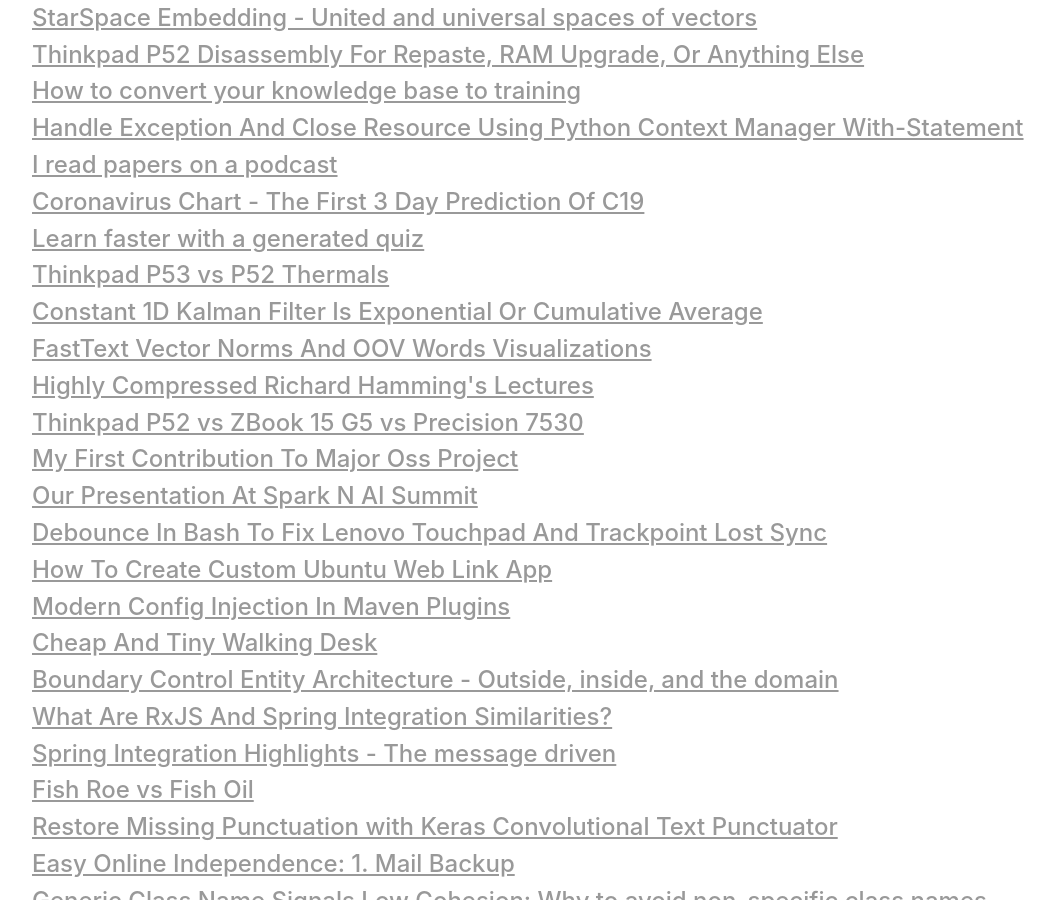
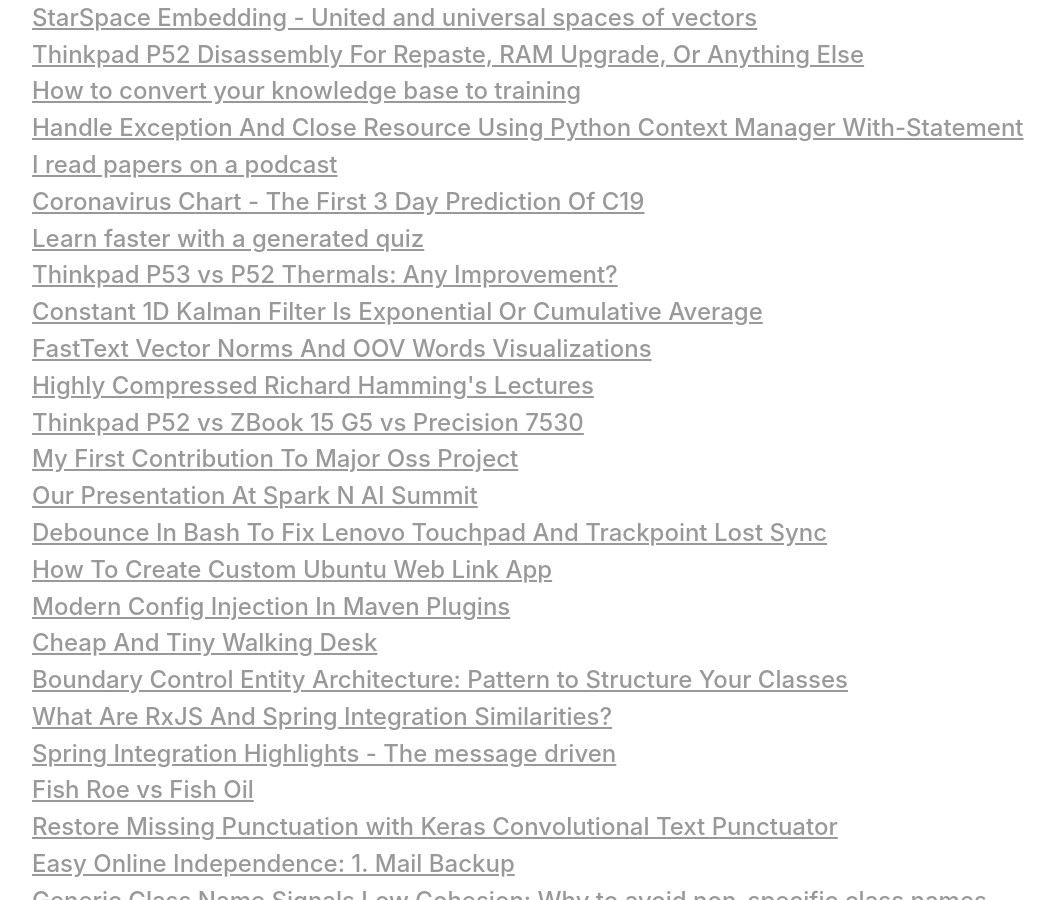
Before and after one commit to vackosar/vackosar.github.io, a Jekyll site: the page built from index.md, in a window 1280 px wide and 900 px high, scrolled down 359 px. Shown: the whole window, without its empty margins (111-1166 px from the left). Built offline with Jekyll 4.4.1, drawn with Linux system fonts in a browser that asks for light colours; nearby versions of some CDN libraries; library files that are not in the unit come from our copies.

Commit message:
improve bce and thermals

```diff
--- a/_posts/2017-12-03-Boundary-Control-Entity-Architecture.md
+++ b/_posts/2017-12-03-Boundary-Control-Entity-Architecture.md
@@ -1,16 +1,17 @@
 ---
 layout: post
-title: "Boundary Control Entity Architecture - Outside, inside, and the domain"
+title: "Boundary Control Entity Architecture: Pattern to Structure Your Classes"
 image: https://raw.githubusercontent.com/vackosar/vackosar.github.io/master/images/bce.svg
 categories: software
-description: Boundary-Control-Entity is a directory structure for source code files sometimes with additional dependency restrictions.
+description: BCE is a file structure for source code files sometimes with additional dependency restrictions. Example included!
 date: 2017-12-03
 permalink: /:categories/:title
 redirect_from:
   - /2017/12/03/Boundary-Control-Entity-Architecture.html
+  - /software/Boundary-Control-Entity-Architecture
 ---
 
-Boundary-Control-Entity (BCE) architecture or Entity-Control-Boundary (ECB) is a package structure for sorting classes. It is an alternative to layered architecture. It is very simple and natural way to structure classes, which goes well with modularized architecture. One creates one BCE package structure per a micro-service, feature or module having ideally between 9 to 30 classes.
+Boundary-Control-Entity (BCE), or Entity-Control-Boundary (ECB), or Entity-Boundary-Control (EBC) architecture is a directory (package) structure pattern for sorting classes. It is an alternative to layered architecture. It is very simple and natural way to structure classes, which goes well with modularized architecture. One creates one BCE package structure per a micro-service, feature or module having ideally between 9 to 30 classes.
 
 <p><img src="https://raw.githubusercontent.com/vackosar/vackosar.github.io/master/images/bce.svg" alt="Boundary Control Entity architecture"/></p>
 
--- a/_posts/2019-11-02-Thinkpad-P53-vs-P52-Thermals.md
+++ b/_posts/2019-11-02-Thinkpad-P53-vs-P52-Thermals.md
@@ -1,16 +1,16 @@
 ---
 layout: post
-title: "Thinkpad P53 vs P52 Thermals"
+title: "Thinkpad P53 vs P52 Thermals: Any Improvement?"
 date: 2019-11-02
 categories: review
-description: Thinkpad P53 is not cooler brother of P52.
+description: Is Thinkpad P53 the cooler brother of P52?
 permalink: /:categories/:title
 image: https://raw.githubusercontent.com/vackosar/vackosar.github.io/master/images/2019-11-02-p52-vs-p53-thermals-p53.png
 redirect_from:
   - /2019/11/02/Thinkpad-P53-vs-P52-Thermals.html
 ---
 
-I have been having minor thermal issues with my Thinkpad P53 that I decided to buy and share infomartion about in [previous post](https://vaclavkosar.com/2019/03/03/Thinkpad-P52-vs-HP-Zbook-15-G5-vs-Dell-Precision-7530.html). Specifically I had "dmesg" command print messages about "package temperature above threshold" indicating that CPU is being throttled.
+I have been having minor thermal issues with my Thinkpad P53 that I decided to buy and share information about in [my post on P52](https://vaclavkosar.com/2019/03/03/Thinkpad-P52-vs-HP-Zbook-15-G5-vs-Dell-Precision-7530.html). Specifically I had "dmesg" command print messages about "package temperature above threshold" indicating that CPU is being throttled.
 
 In general people complain about bad thermal design on latest Thinkpad including P52 e.g. [single heatpipe](http://forum.notebookreview.com/attachments/cooling_comparison-png.160125/), [prolonged cinebench performance dropoff](https://www.notebookcheck.net/Lenovo-ThinkPad-P52-i7-P1000-FHD-Workstation-Review.322974.0.html).
 
```
